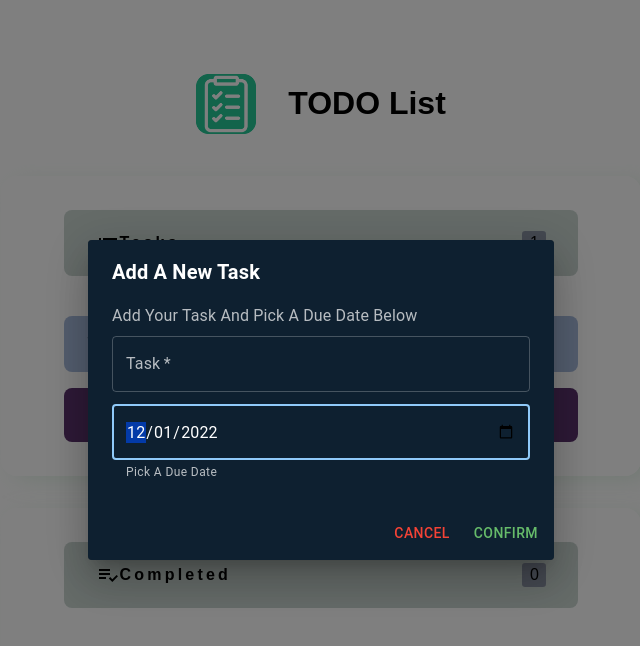
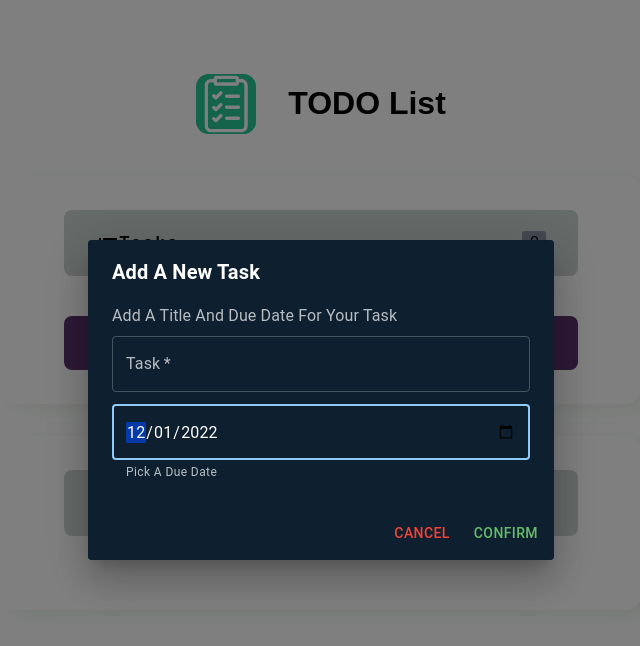
Before and after one commit to h-razavi/todo-crud-app, a Next.js app: page / in a window 1280 px wide. Both pictures are taken after a click on the button "Add A New Task". Shown: the top 646 px of the page, without its empty margins (319-959 px from the left). Built offline with nearby package versions, Linux system fonts and the light colour scheme.

Commit message:
add and remove functionality added

```diff
--- a/pages/index.tsx
+++ b/pages/index.tsx
@@ -1,27 +1,45 @@
+import { useState, useEffect } from "react";
+//
 import Head from "next/head";
 import Image from "next/image";
+//
 import styles from "../styles/Home.module.css";
 import logo from "../public/logo.png";
+//
+import { RootState, store } from "../store/store";
+import { useSelector, useDispatch } from "react-redux";
+
+//
+import type { TodoItemType } from "../data";
+//
 import Box from "../src/components/Box";
 import TaskCounter from "../src/components/TaskCounter";
 import Task from "../src/components/Task";
-import ListIcon from '@mui/icons-material/List';
-import PlaylistAddCheckIcon from '@mui/icons-material/PlaylistAddCheck';
+import ListIcon from "@mui/icons-material/List";
+import PlaylistAddCheckIcon from "@mui/icons-material/PlaylistAddCheck";
 import TaskButton from "../src/components/TaskButton";
-import { data } from "../data";
 import TaskModal from "../src/components/TaskModal";
-import { useState } from "react";
 
 export default function Home() {
-  const [open , setOpen] = useState(false);
+  //Modal state
+  const [open, setOpen] = useState(false);
+  const [isEditing, setIsEditing] = useState(false);
+  //Data state
+  // const [taskData , setTaskData] = useState<TodoItemType[]|[]>([])
 
-  const handleOpenModal = ()=>{
-    setOpen(true)
-  }
+  // Handle modal
+  const handleOpenModal = () => {
+    setOpen(true);
+  };
 
-  const handleCloseModal = ()=>{
-    setOpen(false)
-  }
+  const handleCloseModal = () => {
+    setOpen(false);
+    setIsEditing(false);
+  };
+
+  //Get data
+  const todos: TodoItemType[] = useSelector<RootState>((state) => state.tasks);
+
   return (
     <div className={styles.container}>
       <Head>
@@ -37,17 +55,38 @@ export default function Home() {
         </header>
 
         <Box>
-          <TaskCounter title="Tasks" icon={<ListIcon />} counter={data.length} />
-         <div className={styles.seperator} />
-            {/* tasks here */}
-            {data.map(item=><Task title={item.title} date={item.date} />)}
+          <TaskCounter
+            title="Tasks"
+            icon={<ListIcon />}
+            counter={todos.length}
+          />
+          <div className={styles.seperator} />
+          {/* tasks here */}
+          {todos.map((item) => (
+            <Task title={item.title} date={item.date} id={item.id} />
+          ))}
           <TaskButton text="Add A New Task" onClick={handleOpenModal} />
         </Box>
         <Box>
-          <TaskCounter title="Completed" icon={<PlaylistAddCheckIcon />} counter={0} />
+          <TaskCounter
+            title="Completed"
+            icon={<PlaylistAddCheckIcon />}
+            counter={0}
+          />
           <div className={styles.seperator} />
         </Box>
-        {open && <TaskModal open onCloseModal={handleCloseModal} />}
+        {open && (
+          <TaskModal
+            open
+            onCloseModal={handleCloseModal}
+            modalTitle={isEditing ? "Edit Task" : "Add A New Task"}
+            modalDescription={
+              isEditing
+                ? "Edit Your Task Details"
+                : "Add A Title And Due Date For Your Task"
+            }
+          />
+        )}
       </main>
     </div>
   );
--- a/src/components/Task.tsx
+++ b/src/components/Task.tsx
@@ -1,26 +1,42 @@
 import React from "react";
 import styles from "../../styles/Task.module.css";
 import CalendarMonthIcon from "@mui/icons-material/CalendarMonth";
-import EditIcon from '@mui/icons-material/Edit';
-import DeleteIcon from '@mui/icons-material/Delete';
-import CheckIcon from '@mui/icons-material/Check';
+import EditIcon from "@mui/icons-material/Edit";
+import DeleteIcon from "@mui/icons-material/Delete";
+import CheckIcon from "@mui/icons-material/Check";
+import { useDispatch, useSelector } from "react-redux";
+import { deleteTask } from "../../store/todo-slice";
 
 type Props = {
-    title : string,
-    date : string
+  title: string;
+  date: string;
+  id: number;
 };
 
-function Task({title,date}: Props) {
+function Task({ title, date, id }: Props) {
+  const dispatch = useDispatch();
+
+  //Delete Tasks
+  function handleDeleteTasks() {
+    dispatch(deleteTask({ id }));
+  }
+
   return (
     <div className={styles.container}>
-        <div className={styles.title}>{title}</div>
+      <div className={styles.title}>{title}</div>
       <div className={styles.date}>
         <CalendarMonthIcon /> {date}
       </div>
       <div className={styles.editButtons}>
-        <CheckIcon className={styles.check} />
-        <EditIcon className={styles.edit} />
-        <DeleteIcon className={styles.delete} />
+        <button className={styles.check}>
+          <CheckIcon />
+        </button>
+        <button className={styles.edit}>
+          <EditIcon />
+        </button>
+        <button className={styles.delete} type="button" onClick={handleDeleteTasks} >
+          <DeleteIcon  />
+        </button>
       </div>
     </div>
   );
--- a/src/components/TaskModal.tsx
+++ b/src/components/TaskModal.tsx
@@ -1,4 +1,4 @@
-import React, {useState} from 'react'
+import React, {useState , useEffect} from 'react'
 import { useDispatch , useSelector } from 'react-redux';
 import { addTask } from '../../store/todo-slice';
 
@@ -18,11 +18,13 @@ import { store } from '../../store/store';
 type Props = {
   open: boolean;
   onCloseModal: ()=>void;
+  modalTitle : string;
+  modalDescription : string;
 };
 
 
 
-function TaskModal({open , onCloseModal}: Props) {
+function TaskModal({open , onCloseModal , modalTitle , modalDescription}: Props) {
 //Creating value states
 const [taskValue , setTaskValue] = useState("");
 const [dateValue , setDateValue] = useState("")
@@ -31,6 +33,7 @@ const [dateValue , setDateValue] = useState("")
 const todos : TodoItemType[] | any = useSelector<RootState>(state =>state.tasks);
 const dispatch = useDispatch();
 
+//Accessing entered values
 function handleTaskChange(event:React.ChangeEvent<HTMLInputElement>){
   setTaskValue(event.target.value)
 }
@@ -47,28 +50,21 @@ function handleAddTask(e:any){
     id : todos.length+1,
     title: taskValue,
     date : dateValue,
-    isComplete : false
+    isComplete : false,
   }
   dispatch(
-    addTask({
-      task: newTask,
-    })
+    addTask(newTask)
   )
-  store.subscribe(()=>{
-    localStorage.setItem('todos', JSON.stringify(store.getState()))
-  })
   onCloseModal();
 }
-
-console.log(store.getState())
 
   return (
     <div>
       <Dialog open={open} onClose={onCloseModal}  >
-        <DialogTitle sx={{backgroundColor:"#0e2030" , fontWeight:"bold"}}>Add A New Task</DialogTitle>
+        <DialogTitle sx={{backgroundColor:"#0e2030" , fontWeight:"bold"}}>{modalTitle}</DialogTitle>
         <DialogContent sx={{backgroundColor:"#0e2030"}}>
           <DialogContentText>
-            Add Your Task And Pick A Due Date Below
+            {modalDescription}
           </DialogContentText>
           <TextField
             margin="dense"
--- a/store/todo-slice.ts
+++ b/store/todo-slice.ts
@@ -8,10 +8,13 @@ const tasksSlice = createSlice({
     initialState,
     reducers :{
         addTask(state,action){
-            state.push(action.payload);
+           state.push(action.payload);
         },
         deleteTask(state,action){
-            state.filter((item,i)=> i!==action.payload.index)
+           return state.filter((task)=> task.id!==action.payload.id)
+        },
+        editTask(state,action){
+            return state.map(task=>task.id===action.payload.id?action.payload : task)
         }
     }
 })
--- a/styles/Task.module.css
+++ b/styles/Task.module.css
@@ -19,11 +19,13 @@
 }
 
 .editButtons {
-    cursor: pointer;
     display: flex;
     gap: 0.25rem;
 }
 
+.editButtons button{
+    cursor: pointer;
+}
 .check:hover{
     color: var(--primary-light);
     background-color: rgba(255, 255, 255, 0.2);
```
